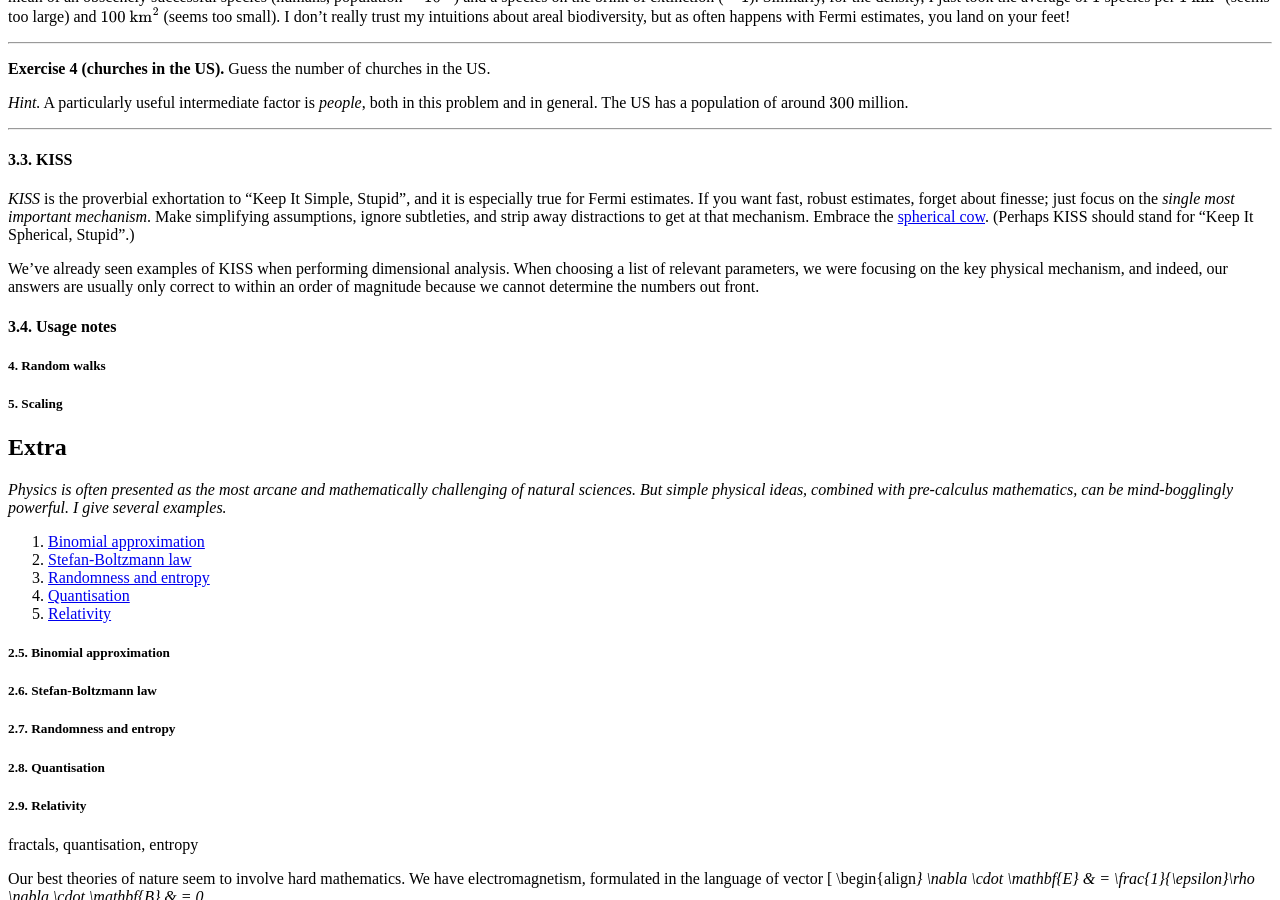
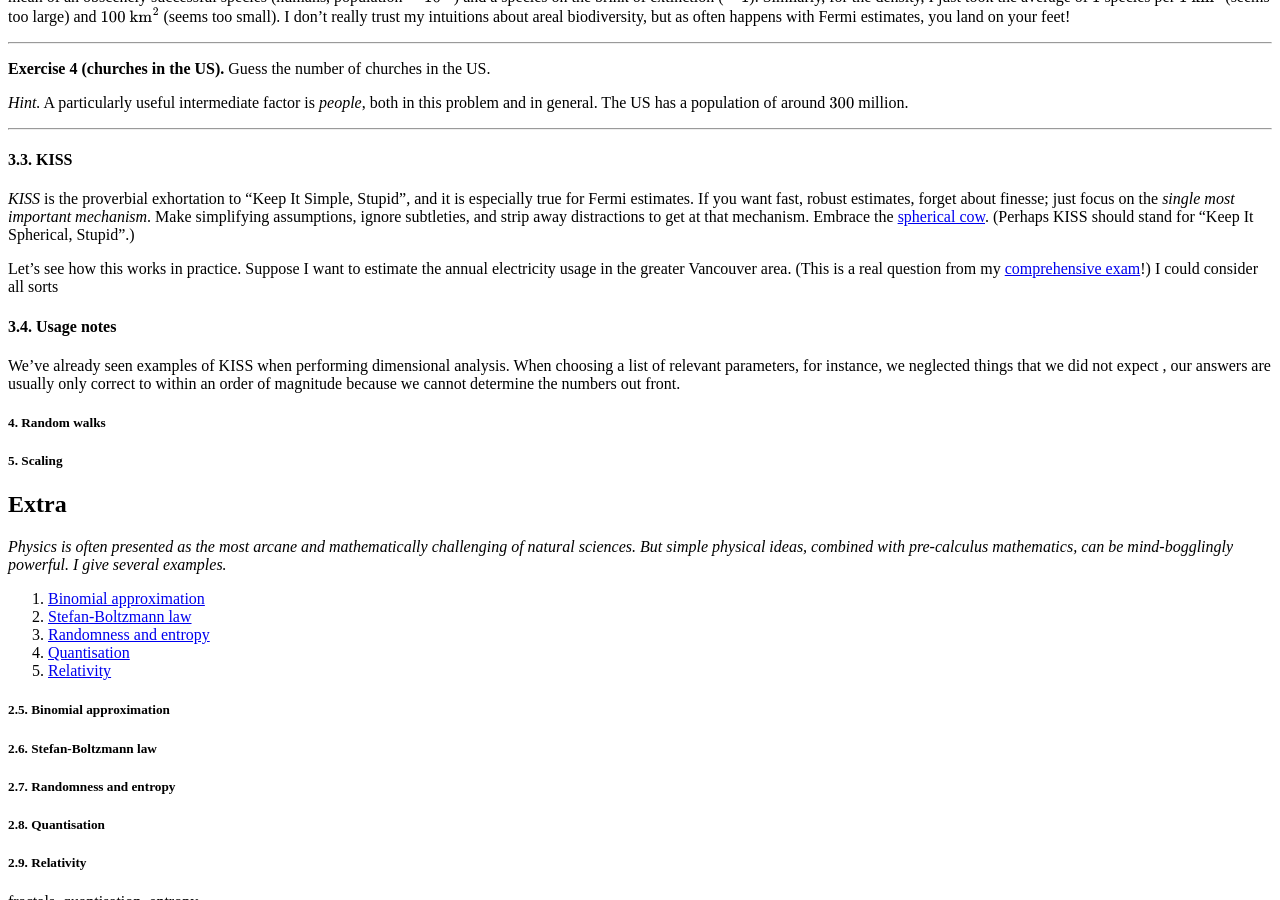
Before and after one commit to hapax/hapax.github.io, a Jekyll site: the page built from assets/simple-physics.md, in a window 1280 px wide and 900 px high, scrolled down 5838 px. Built offline with Jekyll 4.4.1, drawn with Linux system fonts in a browser that asks for light colours; our own code applies the rules of GitHub Pages for plain Markdown files; formulas are drawn with MathJax 3; a script that is not in the unit is left out.

Commit message:
Update simple-physics.md

```diff
--- a/assets/simple-physics.md
+++ b/assets/simple-physics.md
@@ -599,14 +599,21 @@ distractions to get at that mechanism.
 Embrace the [spherical cow](https://en.wikipedia.org/wiki/Spherical_cow).
 (Perhaps KISS should stand for "Keep It Spherical, Stupid".)
 
+Let's see how this works in practice.
+Suppose I want to estimate the annual electricity usage in the greater
+Vancouver area.
+(This is a real question from my
+[comprehensive exam](https://www.phas.ubc.ca/sites/phas/files/comp_aug2018.pdf)!)
+I could consider all sorts
+
+#### 3.4. Usage notes<a id="sec-3-4" name="sec-3-4"></a>
+
 We've already seen examples of KISS when performing dimensional
 analysis.
-When choosing a list of relevant parameters, we were focusing on the
-key physical mechanism, and indeed, our answers are usually only
+When choosing a list of relevant parameters, for instance, we
+neglected things that we did not expect , our answers are usually only
 correct to within an order of magnitude because we cannot determine
 the numbers out front.
-
-#### 3.4. Usage notes<a id="sec-3-4" name="sec-3-4"></a>
 
 ##### 4. Random walks <a id="sec-4" name="sec-4"></a>
 
```
